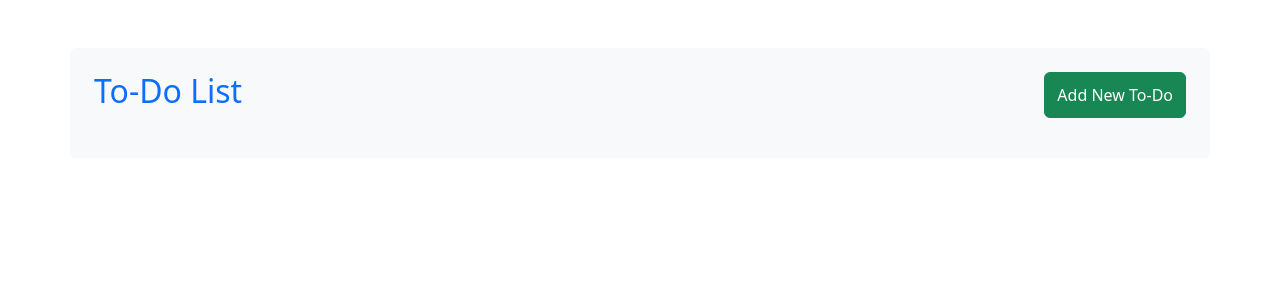
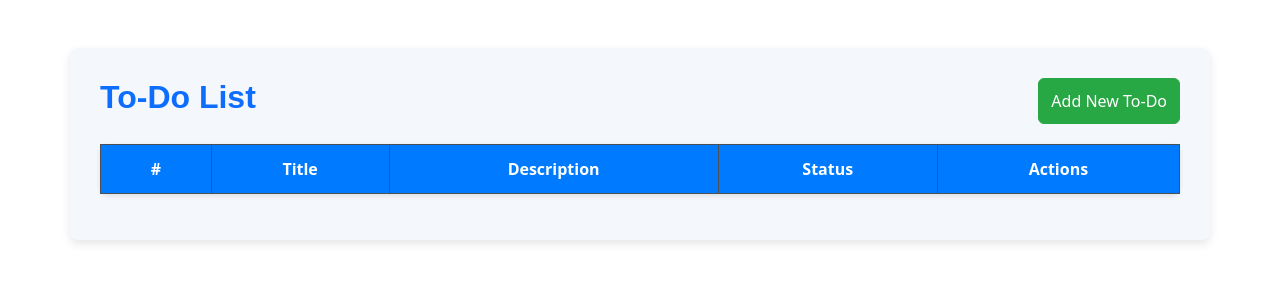
Before and after one commit to apekshaacharya8/To-Do, an Angular app: page / in a window 1280 px wide. Shown: the top 300 px of the page. Built offline with nearby package versions, Linux system fonts and the light colour scheme.

Commit message:
valid required field

```diff
--- a/src/app/component/todo-list/todo-list.component.html
+++ b/src/app/component/todo-list/todo-list.component.html
@@ -1,5 +1,5 @@
 <!-- Main Container with Background Color -->
-<div class="container mt-5 bg-light p-4 rounded">
+<div class="container mt-5">
 
   <!-- Button to Add New To-Do -->
   <div class="d-flex justify-content-between mb-3">
@@ -7,29 +7,37 @@
     <button class="btn btn-success" (click)="openModal()">Add New To-Do</button>
   </div>
 
-  <!-- List of To-Dos -->
-  <ul class="list-group mt-3">
-    <li *ngFor="let todo of todos" class="list-group-item d-flex justify-content-between align-items-center">
-      <!-- Checkbox for completing task -->
-      <div class="form-check">
+  <!-- Table for To-Dos -->
+  <table class="table table-striped table-bordered">
+    <thead class="table-dark">
+      <tr>
+        <th scope="col">#</th>
+        <th scope="col">Title</th>
+        <th scope="col">Description</th>
+        <th scope="col">Status</th>
+        <th scope="col">Actions</th>
+      </tr>
+    </thead>
+    <tbody>
+      <tr *ngFor="let todo of todos">
+        <th scope="row">{{ todo.id }}</th>
+        <td [ngClass]="{ 'text-decoration-line-through': todo.completed, 'text-muted': todo.completed }">{{ todo.title }}</td>
+        <td [ngClass]="{ 'text-decoration-line-through': todo.completed, 'text-muted': todo.completed }">{{ todo.description }}</td>
+        <td>
           <input
             type="checkbox"
             class="form-check-input"
             [checked]="todo.completed"
             (change)="toggleComplete(todo)"
           />
-      </div>
-
-      <span [ngClass]="{ 'text-decoration-line-through': todo.completed, 'text-muted': todo.completed }">
-        {{ todo.title }}
-      </span>
-
-      <div>
+        </td>
+        <td>
           <button class="btn btn-warning btn-sm me-2" (click)="openModal(todo)">Edit</button>
           <button class="btn btn-danger btn-sm" (click)="deleteTodo(todo.id)">Delete</button>
-      </div>
-    </li>
-  </ul>
+        </td>
+      </tr>
+    </tbody>
+  </table>
 
   <!-- Modal for Adding/Editing To-Do -->
   <ng-container *ngIf="isModalOpen">
--- a/src/app/component/todo-list/todo-list.component.scss
+++ b/src/app/component/todo-list/todo-list.component.scss
@@ -1,35 +1,179 @@
-/* Custom background for the page */
-body {
-  background-color: #f8f9fa;
+/* Container for the entire app */
+.container {
+  background-color: #f4f7fc; /* Soft background color */
+  padding: 30px;
+  border-radius: 8px;
+  box-shadow: 0 4px 10px rgba(0, 0, 0, 0.1); /* Soft shadow for depth */
+}
+
+/* Header Styling */
+h2 {
+  color: #4a4a4a;
+  font-family: 'Arial', sans-serif;
+  font-weight: bold;
+}
+
+/* Table Styling */
+.table {
+  width: 100%;
+  margin-top: 20px;
+  background-color: #ffffff; /* White background for the table */
+  border-radius: 8px;
+  box-shadow: 0 2px 5px rgba(0, 0, 0, 0.1); /* Soft shadow under table */
+}
+
+.table th,
+.table td {
+  text-align: center;
+  vertical-align: middle;
+  padding: 12px 15px; /* Add padding for better readability */
+}
+
+.table th {
+  background-color: #007bff; /* Header with primary color */
+  color: #fff;
+  font-weight: bold;
+}
+
+.table-striped tbody tr:nth-of-type(odd) {
+  background-color: #f9f9f9; /* Light gray for odd rows */
+}
+
+.text-decoration-line-through {
+  text-decoration: line-through;
+  color: #aaa; /* Muted color for completed tasks */
+}
+
+.text-muted {
+  color: #aaa;
 }
 
 /* Modal Styling */
 .modal-content {
-  border-radius: 10px;
+  background-color: #ffffff; /* White background for the modal */
+  border-radius: 8px;
+  box-shadow: 0 4px 10px rgba(0, 0, 0, 0.15); /* Soft shadow */
 }
 
-/* Button Hover Effects */
-.btn:hover {
-  opacity: 0.8;
-}
-
-/* Completed Task Styling */
-.text-decoration-line-through {
-  text-decoration: line-through;
-  color: #6c757d; /* Muted color for completed tasks */
-}
-
-/* Adjust the padding for list items */
-.list-group-item {
+/* Modal Header */
+.modal-header {
+  background-color: #007bff; /* Blue header for the modal */
+  color: white;
+  font-weight: bold;
   padding: 15px;
 }
 
-/* Add a little margin between the modal and the page */
-.modal-dialog {
-  margin-top: 10%;
+/* Close Button in Modal */
+.modal-header .btn-close {
+  color: white; /* White close button */
 }
 
-/* Custom styling for the form inputs */
-.form-control {
+/* Modal Body */
+.modal-body {
+  background-color: #f9f9f9; /* Light gray background */
+  padding: 20px;
+}
+
+.modal-body input,
+.modal-body textarea {
+  background-color: #ffffff;
+  border: 1px solid #ccc;
   border-radius: 5px;
+  padding: 10px;
+  width: 100%;
+  font-size: 14px;
+  margin-bottom: 10px;
+  transition: border-color 0.3s ease-in-out;
 }
+
+.modal-body input:focus,
+.modal-body textarea:focus {
+  border-color: #007bff; /* Blue border on focus */
+  box-shadow: 0 0 5px rgba(0, 123, 255, 0.5);
+}
+
+/* Modal Footer */
+.modal-footer {
+  background-color: #f9f9f9;
+  border-top: 1px solid #ddd;
+  padding: 15px;
+}
+
+/* Buttons in Modal */
+.modal-footer .btn-secondary {
+  background-color: #6c757d; /* Muted secondary button */
+  border-color: #6c757d;
+}
+
+.modal-footer .btn-primary {
+  background-color: #007bff; /* Blue primary button */
+  border-color: #007bff;
+}
+
+.modal-footer .btn:hover {
+  background-color: #0056b3; /* Darker shade on button hover */
+  border-color: #004085;
+}
+
+/* Table Buttons */
+.btn-sm {
+  margin-left: 5px;
+}
+
+.table button {
+  transition: background-color 0.3s ease-in-out;
+}
+
+.table button:hover {
+  background-color: #007bff; /* Hover effect for table buttons */
+  color: white;
+}
+
+/* Add/Edit Todo Button */
+.btn-success {
+  background-color: #28a745; /* Green for adding new todo */
+  border-color: #28a745;
+}
+
+.btn-success:hover {
+  background-color: #218838;
+  border-color: #1e7e34;
+}
+
+/* Checkboxes */
+.form-check-input {
+  margin: 0;
+  width: 20px;
+  height: 20px;
+  display: block;
+  margin-left: auto;
+  margin-right: auto;
+  cursor: pointer;
+}
+
+.form-check-input:checked {
+  background-color: #007bff; /* Blue for checked state */
+  border-color: #007bff;
+}
+/* Modal fade-in effect */
+.modal.fade {
+  opacity: 0;
+  transition: opacity 0.3s ease-in-out;
+}
+
+.modal.fade.show {
+  opacity: 1;
+}
+
+/* Button hover effect */
+.btn:hover {
+  transform: scale(1.05); /* Slightly increase size for hover effect */
+  transition: transform 0.2s ease-in-out;
+}
+
+/* Table row hover effect */
+.table tbody tr:hover {
+  background-color: #e6f7ff; /* Light hover effect */
+  cursor: pointer;
+  transition: background-color 0.3s ease-in-out;
+}
```
Lines whose indentation alone changed are shown as unchanged.
